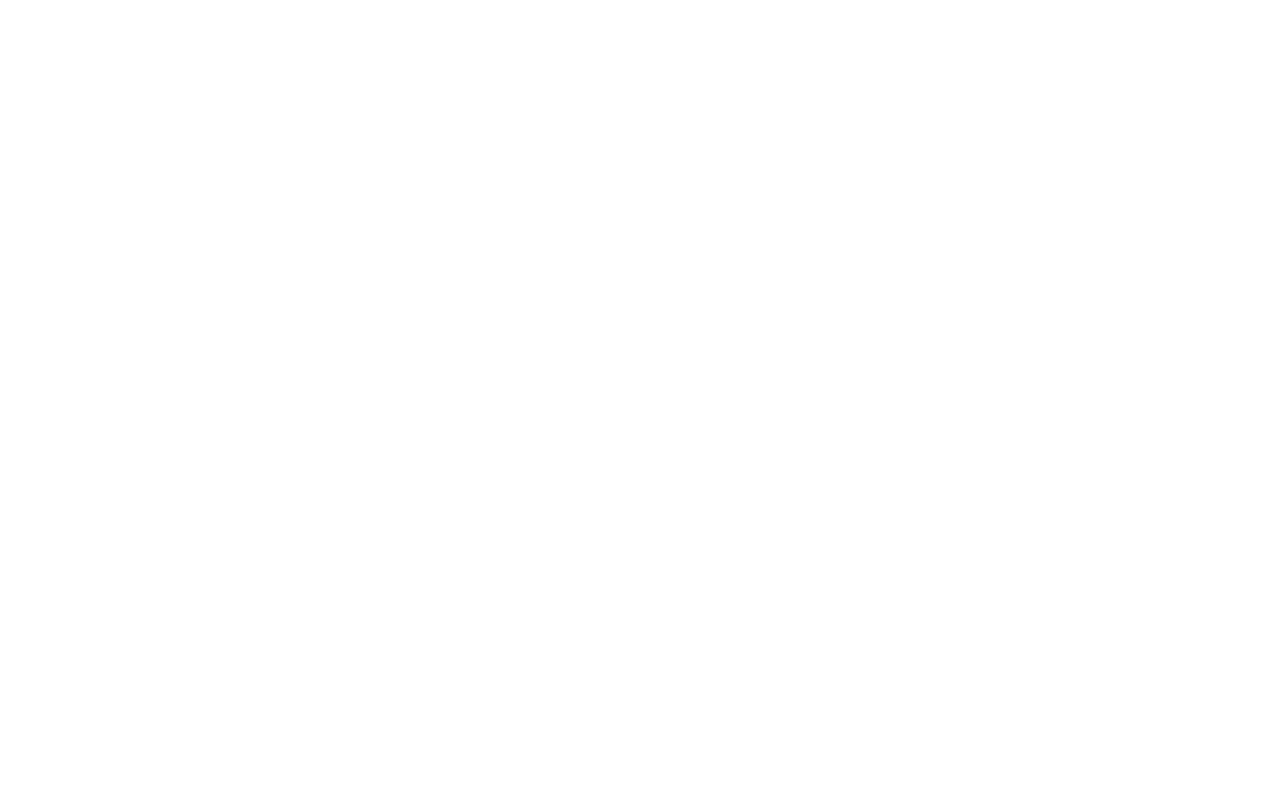
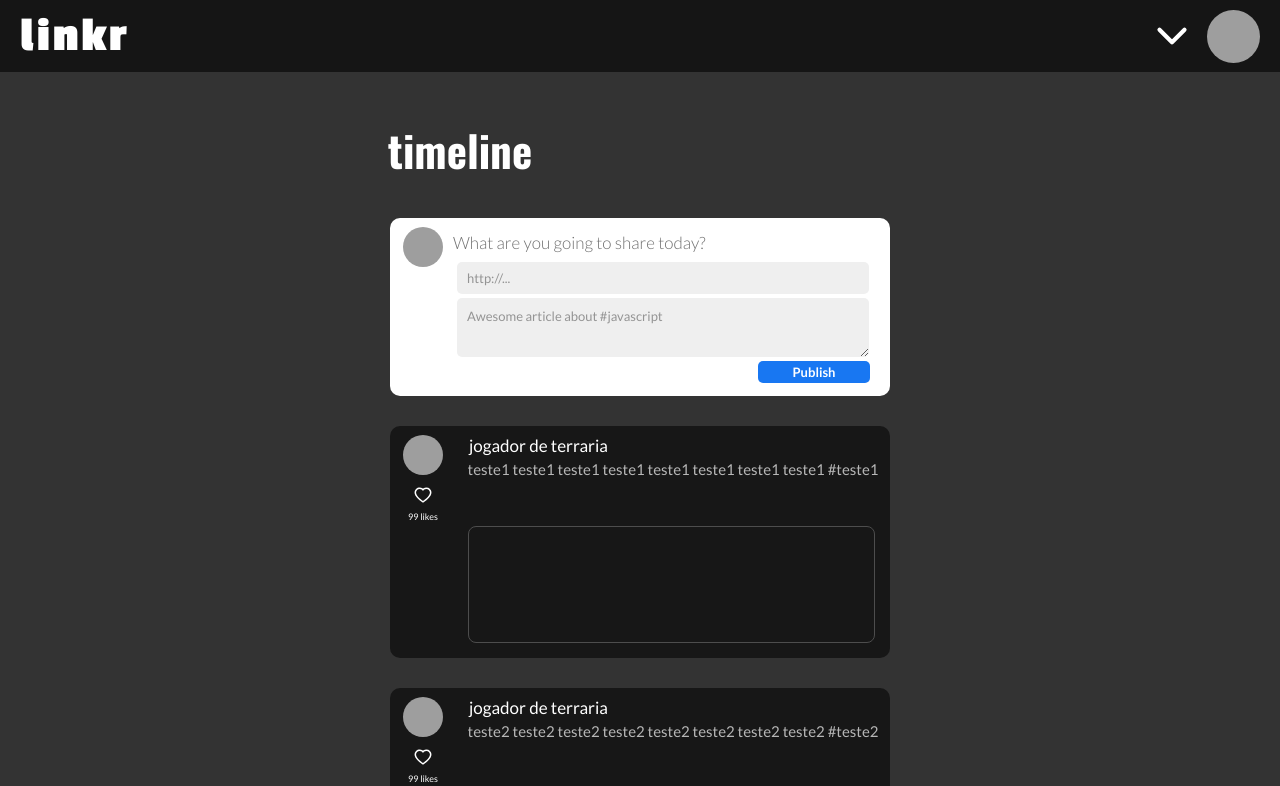
Before and after one commit to natybrum97/projeto19-linkr-front, a React (Create React App) app: page /timeline in a window 1280 px wide. Before the commit this address had no page. Shown: the top 786 px of the page. Built offline with nearby package versions, Linux system fonts and the light colour scheme; grey boxes are pictures that could not be loaded.

Commit message:
feat: layout da timeline

```diff
--- a/package.json
+++ b/package.json
@@ -9,7 +9,8 @@
     "react-icons": "^4.10.1",
     "react-router-dom": "^6.15.0",
     "react-scripts": "5.0.1",
-    "styled-components": "^6.0.7"
+    "styled-components": "^6.0.7",
+    "url-metadata": "^3.0.2"
   },
   "scripts": {
     "start": "react-scripts start",
--- a/public/index.html
+++ b/public/index.html
@@ -7,6 +7,9 @@
   <link rel="preconnect" href="https://fonts.gstatic.com" crossorigin>
   <link
     href="https://fonts.googleapis.com/css2?family=Lato&family=Oswald:wght@700&family=Passion+One:wght@700&display=swap"
+    rel="stylesheet">
+  <link
+    href="https://fonts.googleapis.com/css2?family=Lato:wght@100;300;400;700;900&family=Lexend+Deca:wght@100;200;300;400;500;600;700;800;900&display=swap"
     rel="stylesheet">
   <meta name="viewport" content="width=device-width, initial-scale=1" />
   <meta name="theme-color" content="#000000" />
--- a/src/App.js
+++ b/src/App.js
@@ -1,22 +1,27 @@
-import { BrowserRouter, Routes, Route } from "react-router-dom";
+import { Route, Routes, useLocation } from "react-router-dom";
 import styled from "styled-components";
+import Header from "./components/Header";
 import { LoginProvider } from "./contexts/LoginContext";
 import Login from "./pages/Login";
 import SignUp from "./pages/SignUp";
-import Home from "./pages/Home";
+import TimeLine from "./pages/TimeLine";
 
 export default function App() {
+
+  const { pathname } = useLocation();
+
   return (
     <PagesContainer>
-      <BrowserRouter>
       <LoginProvider>
+        { pathname !== '/signup' && pathname !== '/'
+          && <Header />
+        }
         <Routes>
           <Route path="/" element={<Login />} />
           <Route path="/signup" element={< SignUp/>} />
-            <Route path="/home" element={< Home/>} />
+          <Route path="/timeline" element={< TimeLine/>} />
         </Routes>
       </LoginProvider>
-      </BrowserRouter>
     </PagesContainer>
   );
 }
--- /dev/null
+++ b/src/MOCK/TIMELINEPOSTS.js
@@ -0,0 +1,29 @@
+export const TIMELINEPOSTS = [
+  {
+    id: 1,
+    postUrl: 'https://www.uol.com.br/',
+    postText: 'teste1 teste1 teste1 teste1 teste1 teste1 teste1 teste1 #teste1',
+    user: {
+      name: 'jogador de terraria',
+      pictureUrl: 'https://s2-techtudo.glbimg.com/lbz3izTXS_KAy-Aqz-phtyvh4VQ=/0x0:695x521/600x0/smart/filters:gifv():strip_icc()/i.s3.glbimg.com/v1/AUTH_08fbf48bc0524877943fe86e43087e7a/internal_photos/bs/2021/J/o/vIaLg5TFSs08OaoiR6eA/2014-12-08-terraria.png'
+    }
+  },
+  {
+    id: 2,
+    postUrl: 'https://www.uol.com.br/',
+    postText: 'teste2 teste2 teste2 teste2 teste2 teste2 teste2 teste2 #teste2',
+    user: {
+      name: 'jogador de terraria',
+      pictureUrl: 'https://s2-techtudo.glbimg.com/lbz3izTXS_KAy-Aqz-phtyvh4VQ=/0x0:695x521/600x0/smart/filters:gifv():strip_icc()/i.s3.glbimg.com/v1/AUTH_08fbf48bc0524877943fe86e43087e7a/internal_photos/bs/2021/J/o/vIaLg5TFSs08OaoiR6eA/2014-12-08-terraria.png'
+    }
+  },
+  {
+    id: 3,
+    postUrl: 'https://www.uol.com.br/',
+    postText: 'teste3 teste3 teste3 teste3 teste3 teste3 teste3 teste3 #teste3',
+    user: {
+      name: 'jogador de terraria',
+      pictureUrl: 'https://s2-techtudo.glbimg.com/lbz3izTXS_KAy-Aqz-phtyvh4VQ=/0x0:695x521/600x0/smart/filters:gifv():strip_icc()/i.s3.glbimg.com/v1/AUTH_08fbf48bc0524877943fe86e43087e7a/internal_photos/bs/2021/J/o/vIaLg5TFSs08OaoiR6eA/2014-12-08-terraria.png'
+    }
+  }
+];
--- a/src/components/Header.js
+++ b/src/components/Header.js
@@ -1,5 +1,5 @@
+import { FiChevronDown } from 'react-icons/fi';
 import styled from "styled-components";
-import { FiChevronDown } from 'react-icons/fi';
 
 export default function Header() {
 
@@ -23,6 +23,7 @@
 }
 
 const PageContainerTopo = styled.div`
+    z-index: 2;
     display: flex;
     justify-content:space-between;
     align-items: center;
--- /dev/null
+++ b/src/components/Post.js
@@ -0,0 +1,130 @@
+import { AiOutlineHeart } from "react-icons/ai";
+import { styled } from "styled-components";
+
+const Post = ({ post: { postUrl, postText, user: { name, pictureUrl } } }) => {
+  return (
+    <StyledPost>
+      <PostInfo>
+        <div><img src={pictureUrl}/></div>
+        <StyledHeart></StyledHeart>
+        <p>99 likes</p>
+      </PostInfo>
+      <PostText>
+        <h2>{name}</h2>
+        <p>{postText}</p>
+      </PostText>
+      <Snippet onClick={() => window.open(postUrl)}>
+
+      </Snippet>
+    </StyledPost>
+  );
+};
+
+export default Post;
+
+const Snippet = styled.div`
+  @media (min-width: 1200px) {
+    min-width: 405px;
+    max-width: 405px;
+  }
+  cursor: pointer;
+  position: absolute;
+  height: 115px;
+  bottom: 15px;
+  right: 15px;
+  min-width: 76%;
+  max-width: 76%;
+  border: 1px solid #4D4D4D;
+  border-radius: 8px;
+  background-color: #171717;
+  &:hover{
+    transition-duration: 400ms;
+    opacity: 0.85;
+  }
+`;
+
+const StyledPost = styled.li`
+  @media (min-width: 1200px) {
+    margin-top: 30px;
+    width: 500px;
+    border-radius: 10px;
+  }
+  position: relative;
+  margin-top: 13px;
+  width: 100%;
+  height: 232px;
+  background-color: #171717;
+  display: flex;
+`;
+
+const PostInfo = styled.div`
+  display: flex;
+  flex-direction: column;
+  margin-top: 9px;
+  margin-left: 13px;
+  max-width: 40px;
+  left: 0;
+  display: flex;
+  align-items: center;
+  div{
+    width: 40px; height: 40px;
+    img{
+      width: 100%; height: 100%;
+      object-fit: cover;
+      border-radius: 100%;
+    }
+  }
+  p{
+    font-family: Lato;
+    font-size: 9px;
+    font-weight: 400;
+    line-height: 11px;
+    color: #FFFFFF;
+    }
+`;
+
+const PostText =  styled.div`
+  margin-left: 13px;
+  display: flex;
+  flex-direction: column;
+  h2{
+    @media (min-width: 1200px) {
+      margin-left: -62%;
+    }
+    margin-left: -50%;
+    margin-top: 10px;
+    margin-bottom: 4px;
+    font-family: Lato;
+    font-size: 17px;
+    font-weight: 400;
+    line-height: 20.4px;
+    color: #FFFFFF;
+  }
+  p{
+    @media (min-width: 1200px) {
+      margin-left: unset;
+    }
+    margin-left: -16px;
+    max-width: 95%;
+    word-break: break-all;
+    max-height: 52px;
+    overflow-y: auto;
+    font-family: Lato;
+    font-size: 15px;
+    font-weight: 400;
+    line-height: 18px;
+    color: #B7B7B7;
+  }
+`;
+
+const StyledHeart = styled(AiOutlineHeart)`
+  cursor: pointer;
+  margin-top: 10px;
+  margin-bottom: 6px;
+  font-size: 20px;
+  color: #FFFFFF;
+  &:hover{
+    transition-duration: 400ms;
+    color: #AC0000;
+  }
+`;
--- a/src/index.js
+++ b/src/index.js
@@ -1,12 +1,15 @@
 import React from 'react';
 import ReactDOM from 'react-dom/client';
+import { BrowserRouter } from 'react-router-dom';
 import App from './App';
 import ResetStyle from './style/ResetStyle';
 
 const root = ReactDOM.createRoot(document.getElementById('root'));
 root.render(
   <React.StrictMode>
-     <ResetStyle />
-    <App />
+    <BrowserRouter>
+      <ResetStyle />
+      <App />
+    </BrowserRouter>
   </React.StrictMode>
 );
--- a/src/pages/Home.js
+++ /dev/null
@@ -1,13 +0,0 @@
-import Header from "../components/Header";
-
-
-export default function Home() {
-
-    return (
-
-        <>
-            <Header />
-        </>
-
-    )
-}
--- /dev/null
+++ b/src/pages/TimeLine.js
@@ -0,0 +1,195 @@
+import { useState } from "react";
+import { styled } from "styled-components";
+import { TIMELINEPOSTS } from "../MOCK/TIMELINEPOSTS";
+import Post from "../components/Post";
+
+const TimeLine = () => {
+
+  const [postInput, setPostInput] = useState({
+    postUrl: '', postText: '',
+  });
+
+  const submitPost = (e) => {
+    e.preventDefault();
+    console.log(postInput);
+    setPostInput({ postUrl: '', postText: '' });
+  }
+
+  return (
+    <StyledTimeLine>
+      <h1>timeline</h1>
+      <div>
+        <StyledPostForm onSubmit={e => submitPost(e)}>
+          <div>
+            <div><img src='https://i.pinimg.com/736x/cf/77/d2/cf77d222c2ae919cdd2f9fcdbb3e4906.jpg'/></div>
+            <p>What are you going to share today?</p>
+          </div>
+          <input onChange={e => setPostInput(previous => ({...previous, postUrl: e.target.value}))}
+            type='url' placeholder="http://..." value={postInput.postUrl} required
+          ></input>
+          <textarea onChange={e => setPostInput(previous => ({...previous, postText: e.target.value}))}
+            type='text' placeholder="Awesome article about #javascript" value={postInput.postText}
+          ></textarea>
+          <button>Publish</button>
+        </StyledPostForm>
+        <ul>
+          {TIMELINEPOSTS.map(post => <Post post={post} key={post.id} />)}
+        </ul>
+      </div>
+    </StyledTimeLine>
+  )
+};
+
+export default TimeLine;
+
+const StyledTimeLine = styled.div`
+  @media (min-width: 1200px) {
+    padding-top: 30px;
+  }
+  margin-top: 72px;
+  background-color: #333333;
+  min-width: 100vw;
+  min-height: 100vh;
+  display: flex;
+  flex-direction: column;
+  h1{
+    @media (min-width: 1200px) {
+      margin-left: 420px;
+      font-size: 43px;
+      line-height: 64px;
+      align-self: center;
+      margin-left: -344px;
+    }
+    margin: 16px;
+    text-align: left;
+    font-family: Oswald;
+    font-size: 33px;
+    font-weight: 700;
+    line-height: 49px;
+    color: #FFFFFF;
+  }
+  div{
+    align-items: center;
+    width: 100%;
+    display: flex;
+    flex-direction: column;
+  }
+  ul{
+    width: 100%;
+    display: flex;
+    flex-direction: column;
+    align-items: center;
+    margin-bottom: 20px;
+  }
+`;
+
+const StyledPostForm = styled.form`
+  @media (min-width: 1200px) {
+    width: 500px;
+    height: 178px;
+    border-radius: 10px;
+    margin-top: 20px;
+    button{
+      margin-right: 8px;
+    }
+  }
+  position: relative;
+  width: 100%;
+  height: 174px;
+  background-color: #FFFFFF;
+  border-radius: unset;
+  display: flex;
+  flex-direction: column;
+  align-items: center;
+  div{
+    @media (min-width: 1200px) {
+      justify-content: unset;
+    }
+    display: flex;
+    flex-direction: row;
+    justify-content: center;
+    div{
+      @media (min-width: 1200px) {
+        display: flex;
+      }
+      margin-top: 9px;
+      margin-left: 13px;
+      display: none;
+      width: 40px; height: 40px;
+      img{
+        width: 100%; height: 100%;
+        object-fit: cover;
+        border-radius: 100%;
+      }
+    }
+    p{
+      margin: 10px;
+      font-family: Lato;
+      font-size: 17px;
+      font-weight: 300;
+      line-height: 20px;
+      color: #707070;
+    }
+  }
+  button{
+    cursor: pointer;
+    position: absolute;
+    width: 112px;
+    height: 22px;
+    bottom: 13px;
+    right: 12px;
+    border-radius: 5px;
+    background-color: #1877F2;
+    color: #FFFFFF;
+    font-family: Lato;
+    font-size: 13px;
+    font-weight: 700;
+    line-height: 16px;
+    border: none;
+    &:hover{
+      opacity: 0.85;
+      transition-duration: 400ms;
+    }
+  }
+  input{
+    @media (min-width: 1200px) {
+      width: 80%;
+      margin-left: 46px;
+      margin-top: -5px;
+    }
+    width: 90%;
+    height: 30px;
+    border-radius: 5px;
+    border: none;
+    background-color: #EFEFEF;
+    color: black;
+    font-family: Lato;
+    font-size: 13px;
+    font-weight: 400;
+    padding-left: 10px;
+    &::placeholder{
+      color: #949494;
+    }
+  }
+  textarea{
+    @media (min-width: 1200px) {
+      width: 80%;
+      margin-left: 46px;
+    }
+    margin-top: 4px;
+    width: 90%;
+    height: 47px;
+    border-radius: 5px;
+    border: none;
+    background-color: #EFEFEF;
+    color: black;
+    font-family: Lato;
+    font-size: 13px;
+    font-weight: 400;
+    padding-left: 10px;
+    padding-top: 10px;
+    &::placeholder{
+      color: #949494;
+    }
+  }
+`;
```
Also changed, not shown: 1 other file (tests, documents, lock files or other folders). Lines whose indentation alone changed are shown as unchanged.
